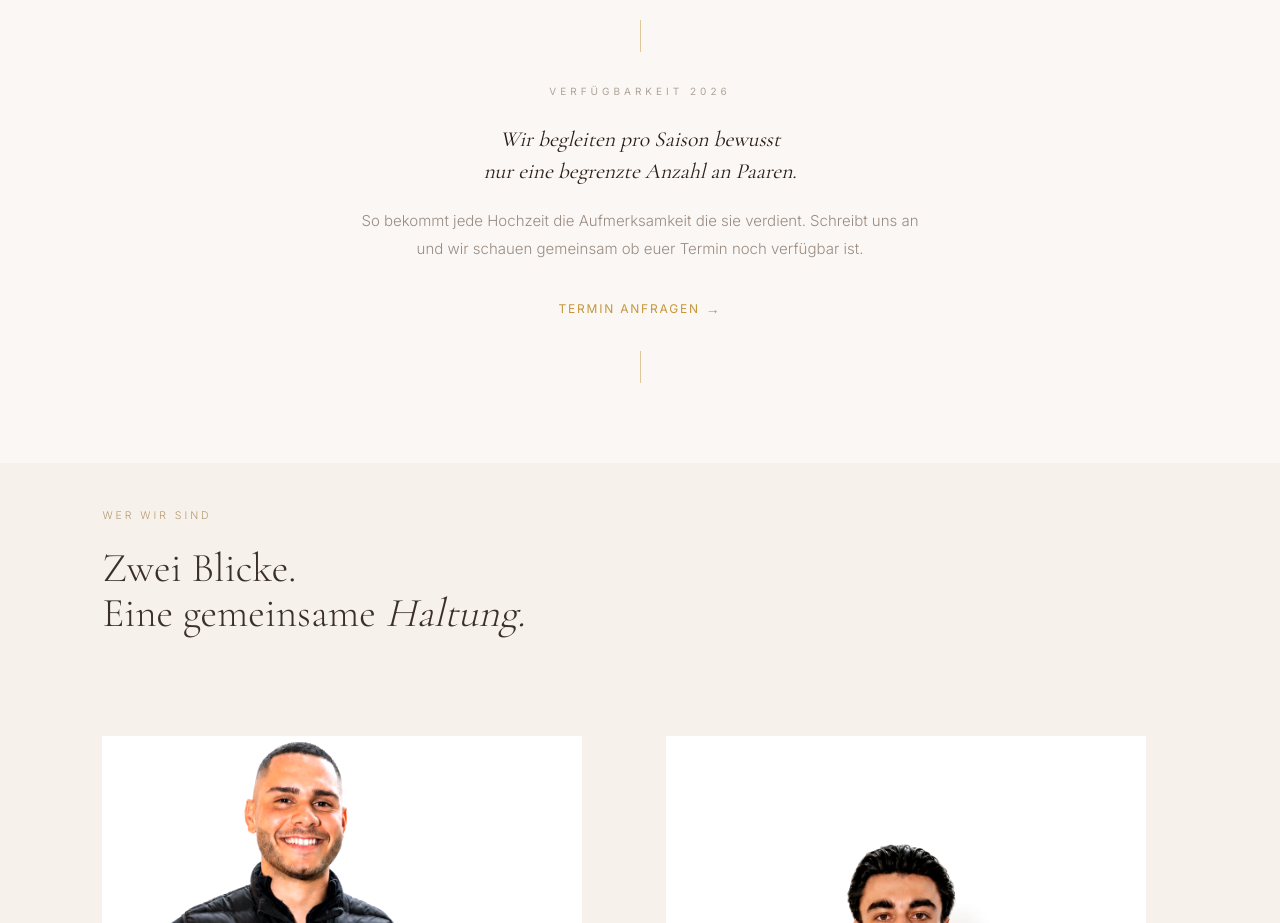
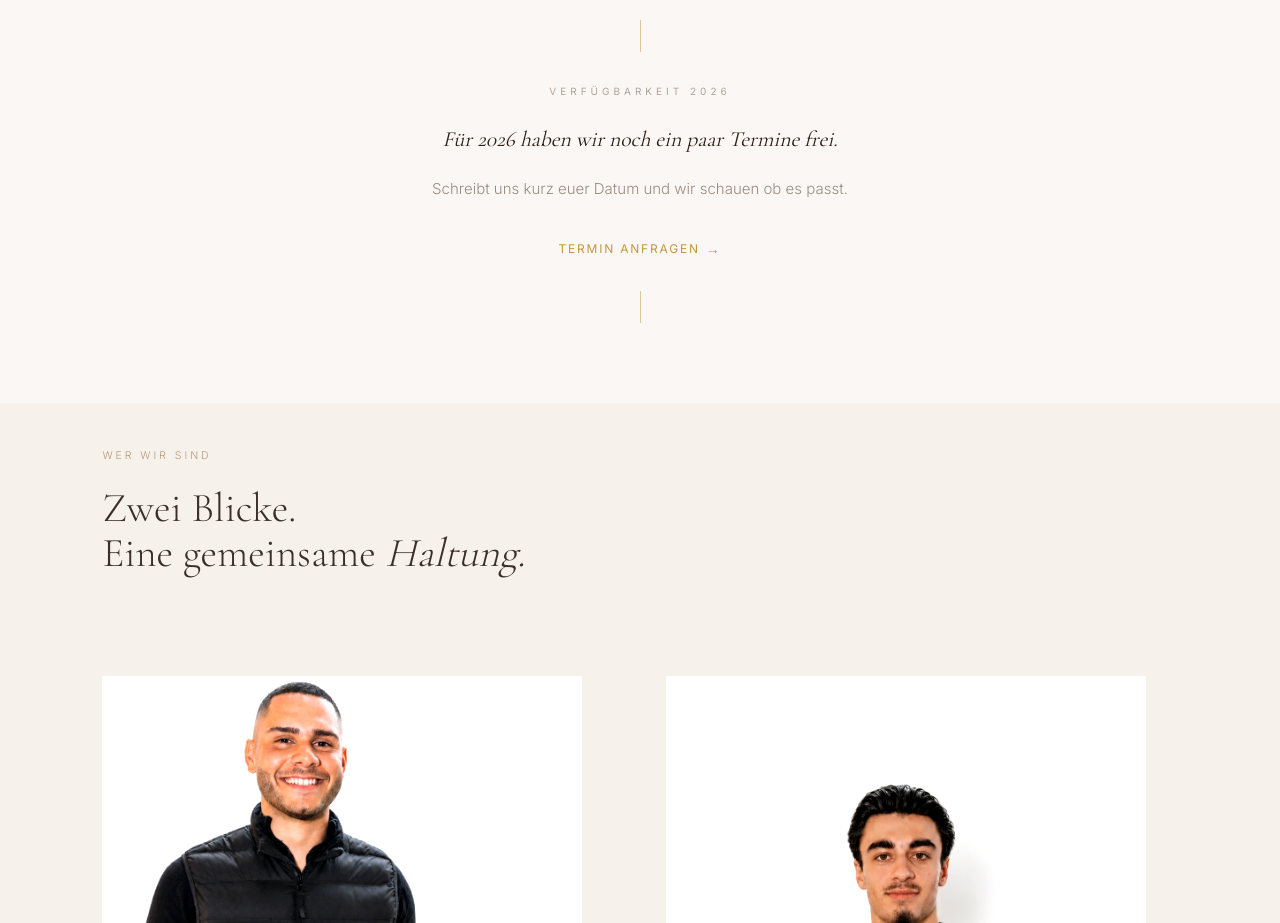
Before and after one commit to Amoriva-Films/personal-website, a Next.js app: page / in a window 1280 px wide. Shown: the part 5600-6523 px from the top of the page. Built offline with nearby package versions, Linux system fonts and the light colour scheme.

Commit message:
copy: BegrenztTermine — simpler, no scarcity marketing

```diff
--- a/components/BegrenztTermine.jsx
+++ b/components/BegrenztTermine.jsx
@@ -20,12 +20,12 @@ export default function BegrenztTermine() {
           </p>
 
           <h2 style={{ fontFamily: serif, fontStyle: 'italic', fontSize: '1.35rem', fontWeight: 400, color: '#2C1F18', lineHeight: 1.5, marginBottom: '1.25rem' }}>
-            Wir begleiten pro Saison bewusst<br />
-            nur eine begrenzte Anzahl an Paaren.
+            Für 2026 haben wir noch
+            ein paar Termine frei.
           </h2>
 
           <p style={{ fontFamily: sans, fontSize: '15px', lineHeight: 1.85, color: '#9A8C82', marginBottom: '2rem', fontWeight: 300 }}>
-            So bekommt jede Hochzeit die Aufmerksamkeit die sie verdient. Schreibt uns an und wir schauen gemeinsam ob euer Termin noch verfügbar ist.
+            Schreibt uns kurz euer Datum und wir schauen ob es passt.
           </p>
 
           <Link
```
